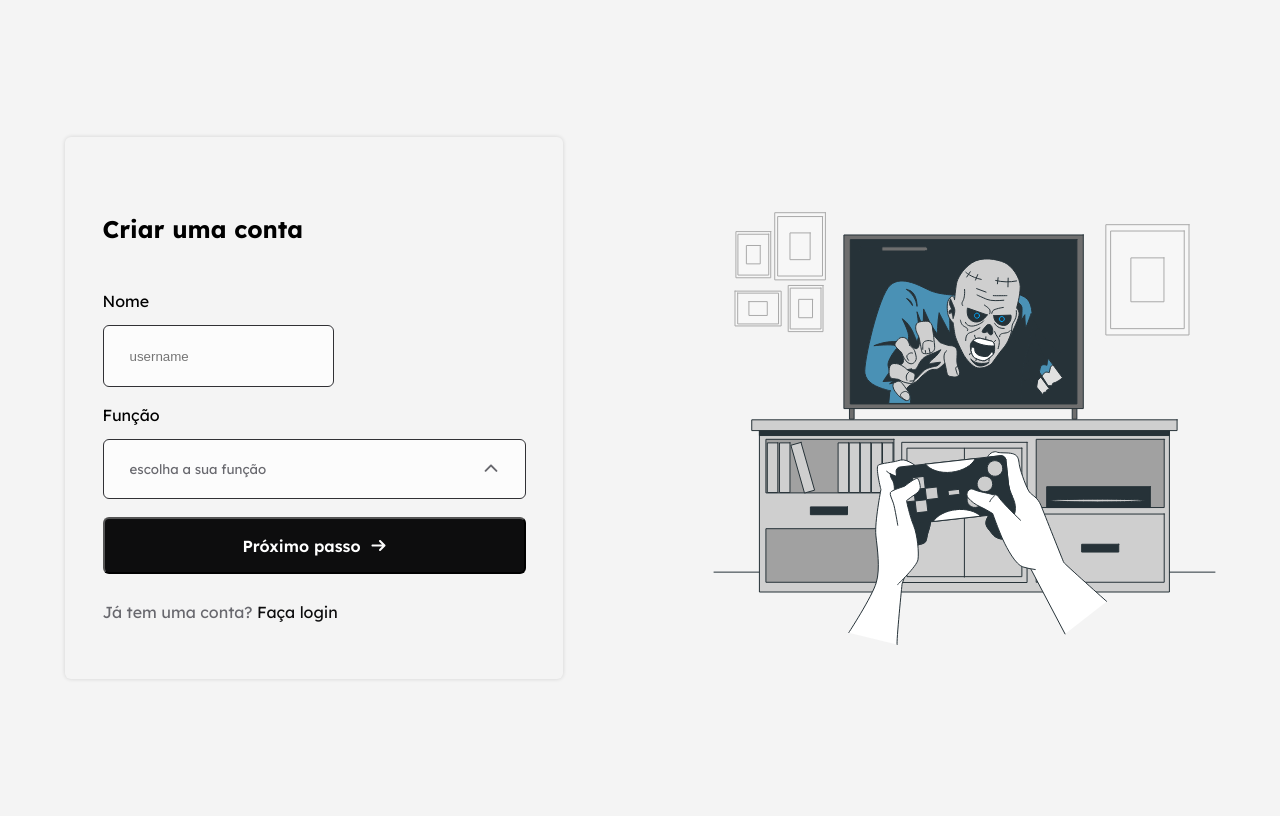
After one commit to igor-gdf/testew, a Flask app: page /cadastro in a window 1280 px wide. The commit adds this page. Run offline with Flask 3, Linux system fonts and the light colour scheme.

Commit message:
Primeira parte de registro

```diff
--- a/app.py
+++ b/app.py
@@ -24,7 +24,7 @@ def index():
 
 @app.route('/cadastro')
 def cadastro():
-    return render_template('cadastro.html')
+    return render_template('register.html')
 
 @app.route('/login')
 def login():
--- a/static/css/login.css
+++ b/static/css/login.css
@@ -5,13 +5,13 @@ body {
     background-color: #f4f4f4;
 }
 
-.login{
+.login, .register{
     display: flex;
     align-items: center;
     gap: 150px;
 }
 
-.login_forms{
+.login_forms, .register_forms{
     display: flex;
     width: 498px;
     height: 542px;
@@ -45,7 +45,7 @@ body {
     gap: 14px;
 }
 
-.input{
+.input, .dropdown_button{
     display: flex;
     height: 60px;
     padding: 0px 26px;
@@ -67,13 +67,14 @@ body {
     display: flex;
     width: 423px;
     height: 57px;
-    padding: 17px 188px;
     justify-content: center;
     align-items: center;
     gap: 10px;
     border-radius: 6px;
     background: #0D0D0E;
     cursor: pointer;
+    font-size: 16px;
+    font-weight: 600;
 }
 
 .forms_content a{
@@ -81,17 +82,16 @@ body {
     text-decoration: none;
 }
 
-.forms_content p{
+.forms_content p, span{
     color: #68686E;
-
 }
 
 
 .password_container {
-    position: relative; /* Define o contêiner como relativo para o posicionamento absoluto do botão */
+    position: relative;
     display: flex;
     align-items: center;
-    width: 100%; /* Certifique-se de que ocupa a largura total desejada */
+    width: 100%;
 }
 
 .password_container .toggle_password {
--- /dev/null
+++ b/static/css/register.css
@@ -0,0 +1,45 @@
+.dropdown_container {
+    position: relative;
+    width: 100%;
+}
+
+.dropdown_button {
+    display: flex;
+    width: 100%;
+    justify-content: space-between;
+    cursor: pointer;
+}
+
+.dropdown_icon {
+    width: 16px;
+    height: 16px;
+    transition: transform 0.3s ease;
+}
+
+.dropdown_menu {
+    position: absolute;
+    top: 100%;
+    left: 0;
+    width: 100%;
+    background-color: #fff;
+    border: 1px solid #ccc;
+    border-radius: 5px;
+    list-style: none;
+    margin: 0;
+    padding: 5px 0;
+    z-index: 1000;
+    box-shadow: 0 2px 5px rgba(0, 0, 0, 0.2);
+}
+
+.dropdown_menu.hidden {
+    display: none;
+}
+
+.dropdown_item {
+    padding: 10px;
+    cursor: pointer;
+}
+
+.dropdown_item:hover {
+    background-color: #f0f0f0;
+}
--- a/static/js/script.js
+++ b/static/js/script.js
@@ -1,3 +1,5 @@
+
+/*Eye Closed*/
 document.addEventListener('DOMContentLoaded', function() {
     const togglePassword = document.querySelector('.toggle_password');
     const passwordInput = document.querySelector('#senha');
@@ -21,3 +23,40 @@ document.addEventListener('DOMContentLoaded', function() {
         passwordIcon.setAttribute('alt', isPasswordVisible ? 'Ocultar senha' : 'Mostrar senha');
     });
 });
+
+/*DROPDOWN MENU*/
+document.addEventListener('DOMContentLoaded', function () {
+    const dropdownButton = document.getElementById('dropdown_button');
+    const dropdownMenu = document.getElementById('dropdown_menu');
+    const dropdownIcon = document.getElementById('dropdown_icon');
+    const dropdownItems = document.querySelectorAll('.dropdown_item');
+    const dropdownText = dropdownButton.querySelector('span');
+
+    dropdownButton.addEventListener('click', function () {
+        // Alterna o menu dropdown
+        dropdownMenu.classList.toggle('hidden');
+
+        // Alterna a rotação do ícone
+        const isOpen = !dropdownMenu.classList.contains('hidden');
+        dropdownIcon.style.transform = isOpen ? 'rotate(180deg)' : 'rotate(0deg)';
+    });
+
+    dropdownItems.forEach(item => {
+        item.addEventListener('click', function () {
+            // Atualiza o texto do botão com a opção selecionada
+            dropdownText.textContent = this.textContent;
+
+            // Fecha o menu dropdown
+            dropdownMenu.classList.add('hidden');
+            dropdownIcon.style.transform = 'rotate(0deg)';
+        });
+    });
+
+    // Fecha o menu ao clicar fora
+    document.addEventListener('click', function (event) {
+        if (!dropdownButton.contains(event.target) && !dropdownMenu.contains(event.target)) {
+            dropdownMenu.classList.add('hidden');
+            dropdownIcon.style.transform = 'rotate(0deg)';
+        }
+    });
+});
--- a/templates/login.html
+++ b/templates/login.html
@@ -33,10 +33,10 @@
                             </div>
                         <button class="button white" type="submit">Login</button>
                     </form>
-                    <p>Não tem uma conta?  <a href="">Criar uma conta</a></p>
+                    <p>Não tem uma conta?  <a href="{{ url_for('cadastro') }}">Criar uma conta</a></p>
                 </div>
             </div>
-            <img src="{{url_for('static', filename='imgs/login/bro.svg')}}" alt="">
+            <img src="{{url_for('static', filename='imgs/login/login.svg')}}" alt="">
         </div>
 </body>
 </html>
--- /dev/null
+++ b/templates/register.html
@@ -0,0 +1,47 @@
+<!DOCTYPE html>
+<html lang="en">
+<head>
+    <meta charset="UTF-8">
+    <meta name="viewport" content="width=device-width, initial-scale=1.0">
+    <title>Cadastro</title>
+    <link rel="stylesheet" href="{{url_for('static', filename='css/style.css')}}">
+    <link rel="stylesheet" href="{{url_for('static', filename='css/login.css')}}">
+    <link rel="stylesheet" href="{{url_for('static', filename='css/register.css')}}">
+    <link rel="stylesheet" href="{{url_for('static', filename='css/global.css')}}">
+    <link rel="shortcut icon" href="{{url_for('static', filename='imgs/Logo.png')}}" type="image/x-icon">
+    <script src="{{ url_for('static', filename='js/script.js') }}" defer></script>
+</head>
+<body>
+    <div class="register">
+        <div class="register_forms">
+            <div class="forms_content">
+                <div class="forms_title">
+                    <h2>Criar uma conta</h2>
+                </div>
+                <form class="forms" action="{{ url_for('login') }}" method="post">
+                        <div class="input_box">
+                            <label for="login" class="form-label">Nome</label>
+                            <input class="input" type="text" id="usuario" name="usuario" placeholder="username">
+                        </div>
+                        <div class="dropdown_container">
+                            <div class="input_box">
+                                <label for="dropdown" class="form-label">Função</label>
+                                <button type="button" id="dropdown_button" class="dropdown_button">
+                                    <span>escolha a sua função</span>
+                                    <img src="{{ url_for('static', filename='imgs/login/ep_arrow-up-bold.svg') }}" alt="Abrir menu" id="dropdown_icon" class="dropdown_icon">
+                                </button>
+                                <ul id="dropdown_menu" class="dropdown_menu hidden">
+                                    <li class="dropdown_item">Desenvolvedor</li>
+                                    <li class="dropdown_item">Jogador</li>
+                                </ul>
+                            </div>
+                        </div>
+                    <button class="button white" type="submit">Próximo passo <img src="{{url_for('static', filename='imgs/login/maki_arrow.svg')}}" alt=""></button>
+                </form>
+                <p>Já tem uma conta?  <a href="{{ url_for('login') }}">Faça login</a></p>
+            </div>
+        </div>
+        <img src="{{url_for('static', filename='imgs/login/register.svg')}}" alt="">
+    </div>
+</body>
+</html>
```
Also changed, not shown: static/imgs/login/ep_arrow-up-bold.svg (added), static/imgs/login/login.svg (renamed from static/imgs/login/bro.svg), static/imgs/login/maki_arrow.svg (added), static/imgs/login/register.svg (added).
